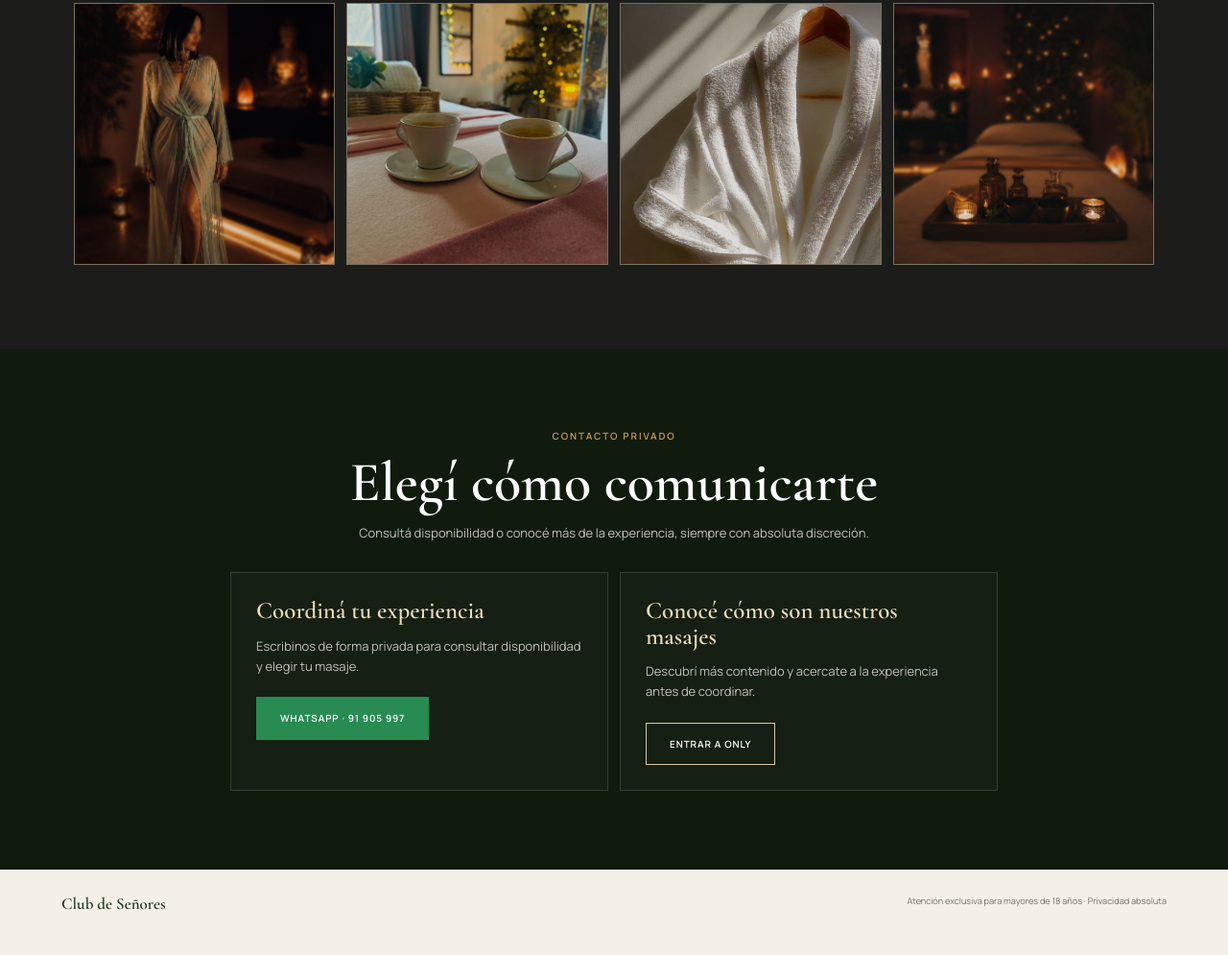
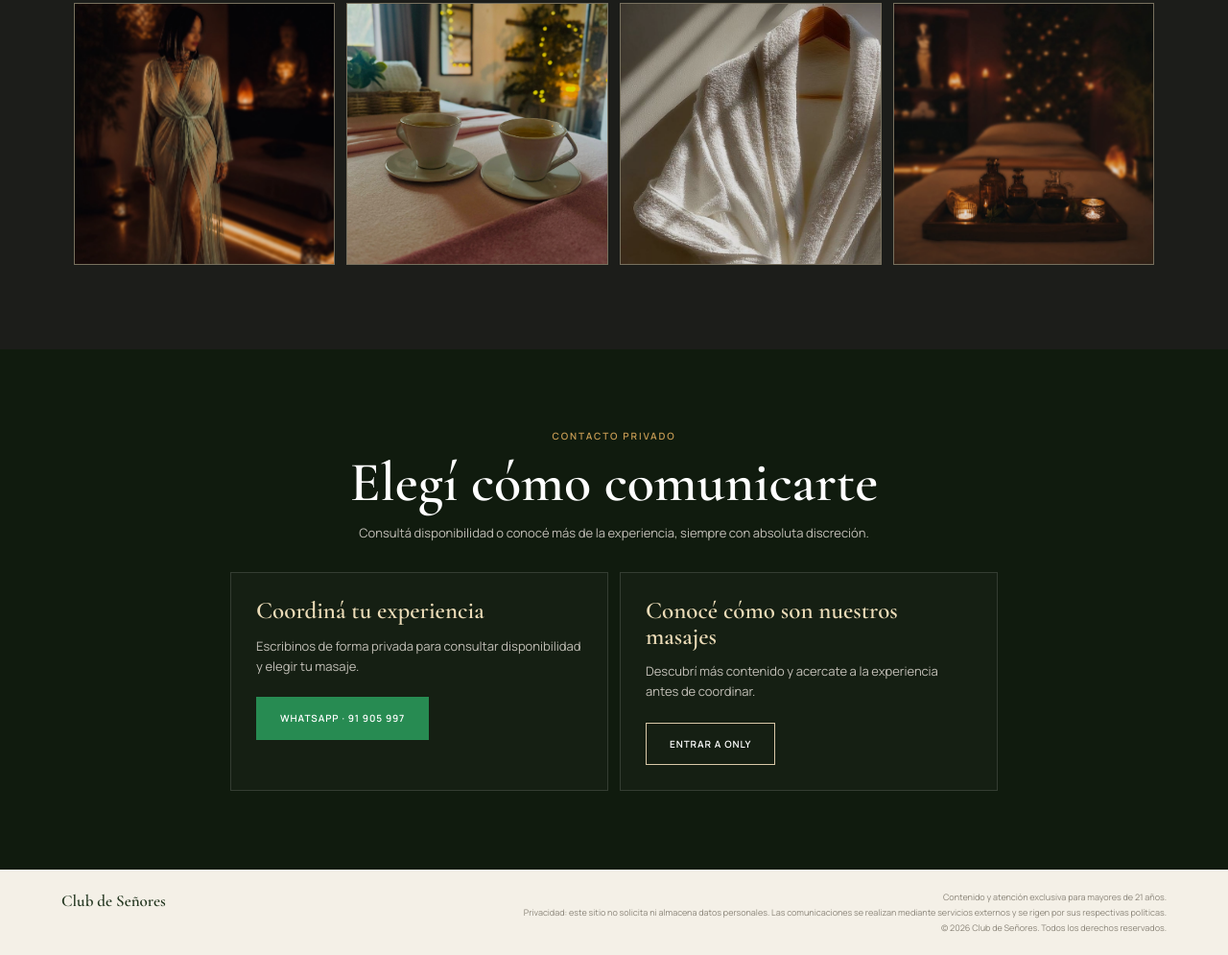
Before and after one commit to DylanMachado1/terapeutas-tantricas, a plain HTML site: page index.html in a window 1280 px wide. Shown: the part 2595-3590 px from the top of the page at 96% size. Drawn offline with nearby package versions, Linux system fonts and the light colour scheme.

Commit message:
Add age and privacy footer details

```diff
--- a/contact.css
+++ b/contact.css
@@ -67,6 +67,26 @@
   margin-top: 8px;
 }
 
+.site-footer {
+  align-items: flex-start;
+  padding-top: 22px;
+  padding-bottom: 22px;
+}
+
+.footer-legal {
+  display: grid;
+  max-width: 720px;
+  gap: 3px;
+  text-align: right;
+  color: #8b8579;
+  font-size: 9px;
+  line-height: 1.45;
+}
+
+.footer-legal small {
+  font-size: inherit;
+}
+
 @media (max-width: 720px) {
   .brand-logo {
     width: 40px;
@@ -97,4 +117,12 @@
   .contact-options .button {
     width: 100%;
   }
+
+  .site-footer {
+    align-items: center;
+  }
+
+  .footer-legal {
+    text-align: center;
+  }
 }
--- a/index.html
+++ b/index.html
@@ -18,7 +18,7 @@
   <link rel="preconnect" href="https://fonts.gstatic.com" crossorigin>
   <link href="https://fonts.googleapis.com/css2?family=Cormorant+Garamond:ital,wght@0,500;0,600;1,600&family=Manrope:wght@300;400;500;600&display=swap" rel="stylesheet">
   <link rel="stylesheet" href="simple.css">
-  <link rel="stylesheet" href="contact.css?v=20260713-3">
+  <link rel="stylesheet" href="contact.css?v=20260713-4">
 </head>
 <body>
   <header class="topbar">
@@ -95,7 +95,14 @@
     </section>
   </main>
 
-  <footer><span>Club de Señores</span><small>Atención exclusiva para mayores de 18 años · Privacidad absoluta</small></footer>
+  <footer class="site-footer">
+    <span>Club de Señores</span>
+    <div class="footer-legal">
+      <small>Contenido y atención exclusiva para mayores de 21 años.</small>
+      <small>Privacidad: este sitio no solicita ni almacena datos personales. Las comunicaciones se realizan mediante servicios externos y se rigen por sus respectivas políticas.</small>
+      <small>© 2026 Club de Señores. Todos los derechos reservados.</small>
+    </div>
+  </footer>
   <script src="simple.js"></script>
 </body>
 </html>
```
